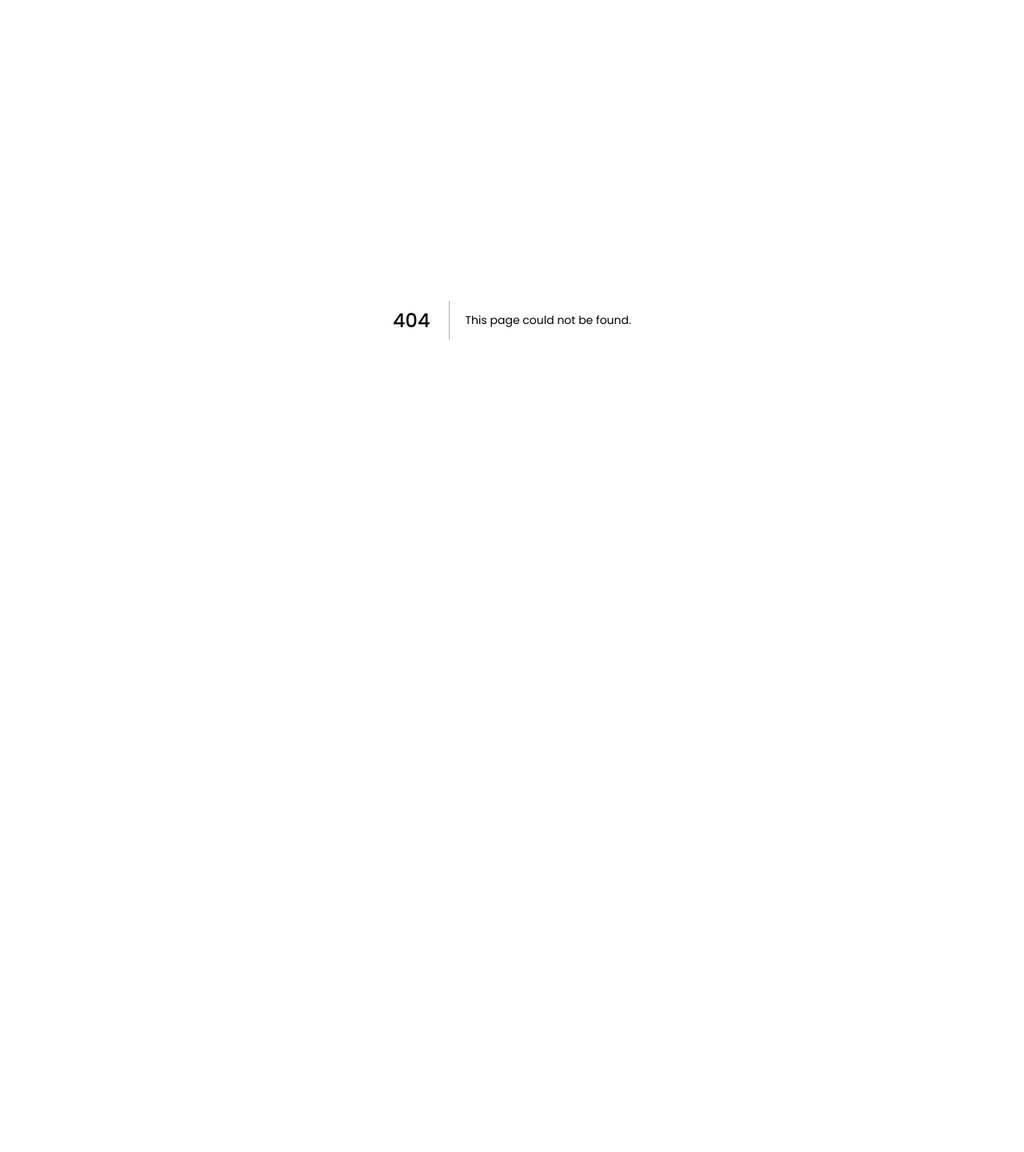
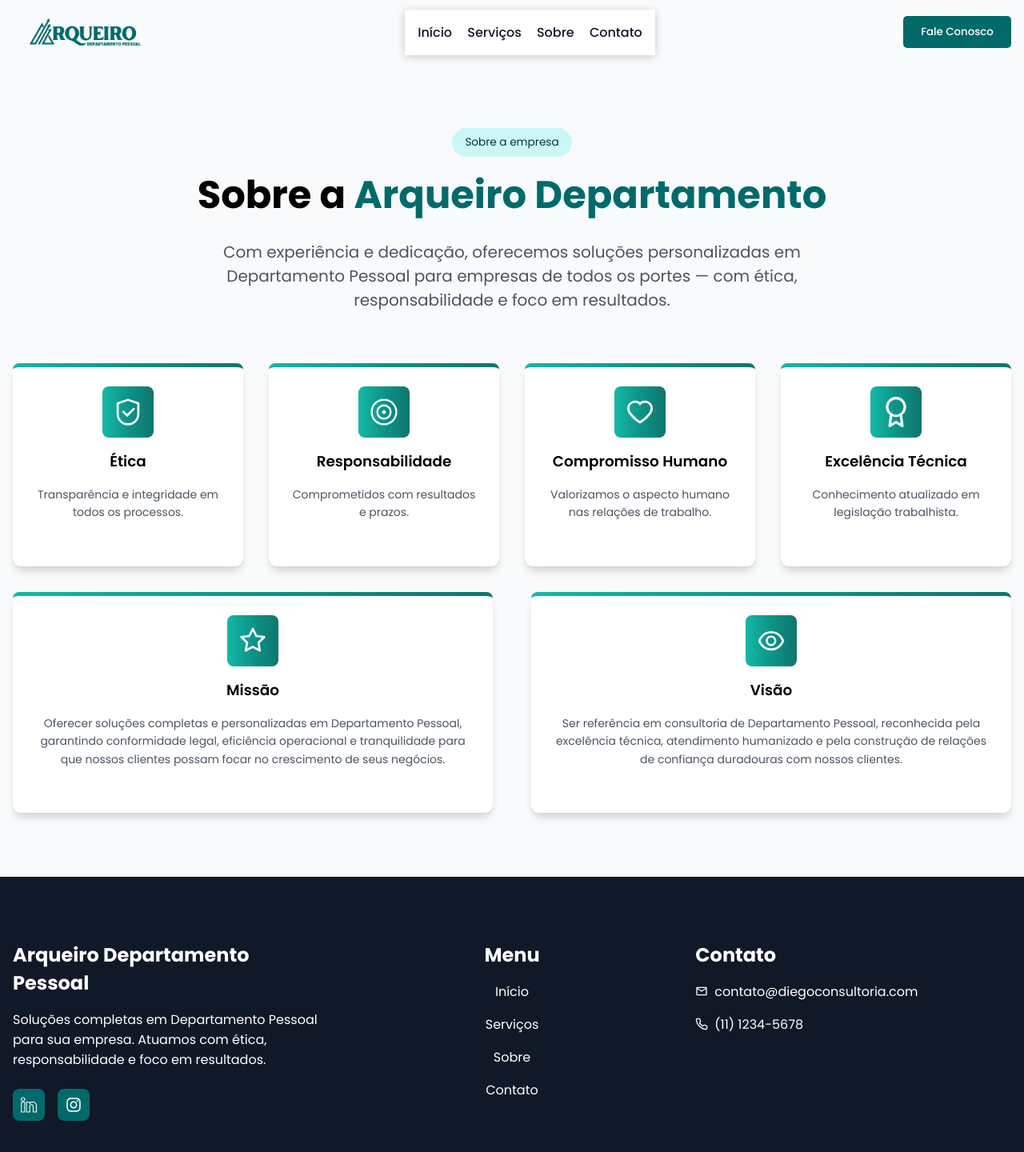
Before and after one commit to lucasgomesdacruz/BPO, a Next.js app: page /sobre in a window 1280 px wide. Before the commit this address had no page. Shown: the top 1440 px of the page at 80% size. Before the commit the page ends 800 px from the top, so only its background shows below. Built offline with nearby package versions, Linux system fonts and the light colour scheme.

Commit message:
feat: add routes pages

```diff
--- a/src/app/components/Footer/Footer.tsx
+++ b/src/app/components/Footer/Footer.tsx
@@ -28,10 +28,10 @@ const Footer = () => {
                 <div className={styles.footer_sections}>
                     <h2>Menu</h2>
                     <ul>
-                        <li><a href="#">Início</a></li>
-                        <li><a href="#">Serviços</a></li>
-                        <li><a href="#">Sobre</a></li>
-                        <li><a href="#">Contato</a></li>
+                        <li><a href="/">Início</a></li>
+                        <li><a href="/servicos">Serviços</a></li>
+                        <li><a href="/sobre">Sobre</a></li>
+                        <li><a href="/contato">Contato</a></li>
                     </ul>
                 </div>
                 <div className={styles.footer_contact}>
--- a/src/app/components/Header/Header.tsx
+++ b/src/app/components/Header/Header.tsx
@@ -34,16 +34,16 @@ const Header = () => {
 
         <ul className={`${styles.menu} ${isMenuOpen ? styles.active : ""}`}>
           <li>
-            <Link href="#inicio" onClick={closeMenu}>Início</Link>
+            <Link href="/" onClick={closeMenu}>Início</Link>
           </li>
           <li>
-            <Link href="#servicos" onClick={closeMenu}>Serviços</Link>
+            <Link href="/servicos" onClick={closeMenu}>Serviços</Link>
           </li>
           <li>
-            <Link href="#sobre" onClick={closeMenu}>Sobre</Link>
+            <Link href="/sobre" onClick={closeMenu}>Sobre</Link>
           </li>
           <li>
-            <Link href="#contato" onClick={closeMenu}>Contato</Link>
+            <Link href="/contato" onClick={closeMenu}>Contato</Link>
           </li>
         </ul>
 
--- /dev/null
+++ b/src/app/sobre/page.tsx
@@ -0,0 +1,13 @@
+import Header from "../components/Header/Header";
+import Footer from "../components/Footer/Footer";
+import About from "../_components/About/About";
+
+export default function SobrePage() {
+    return (
+        <>
+            <Header />
+            <About />
+            <Footer />
+        </>
+    );
+}
```
Also changed, not shown: src/app/contato/page.tsx (added, +13 -0 lines), src/app/inicio/page.tsx (added, +13 -0 lines), src/app/servicos/page.tsx (added, +13 -0 lines).
